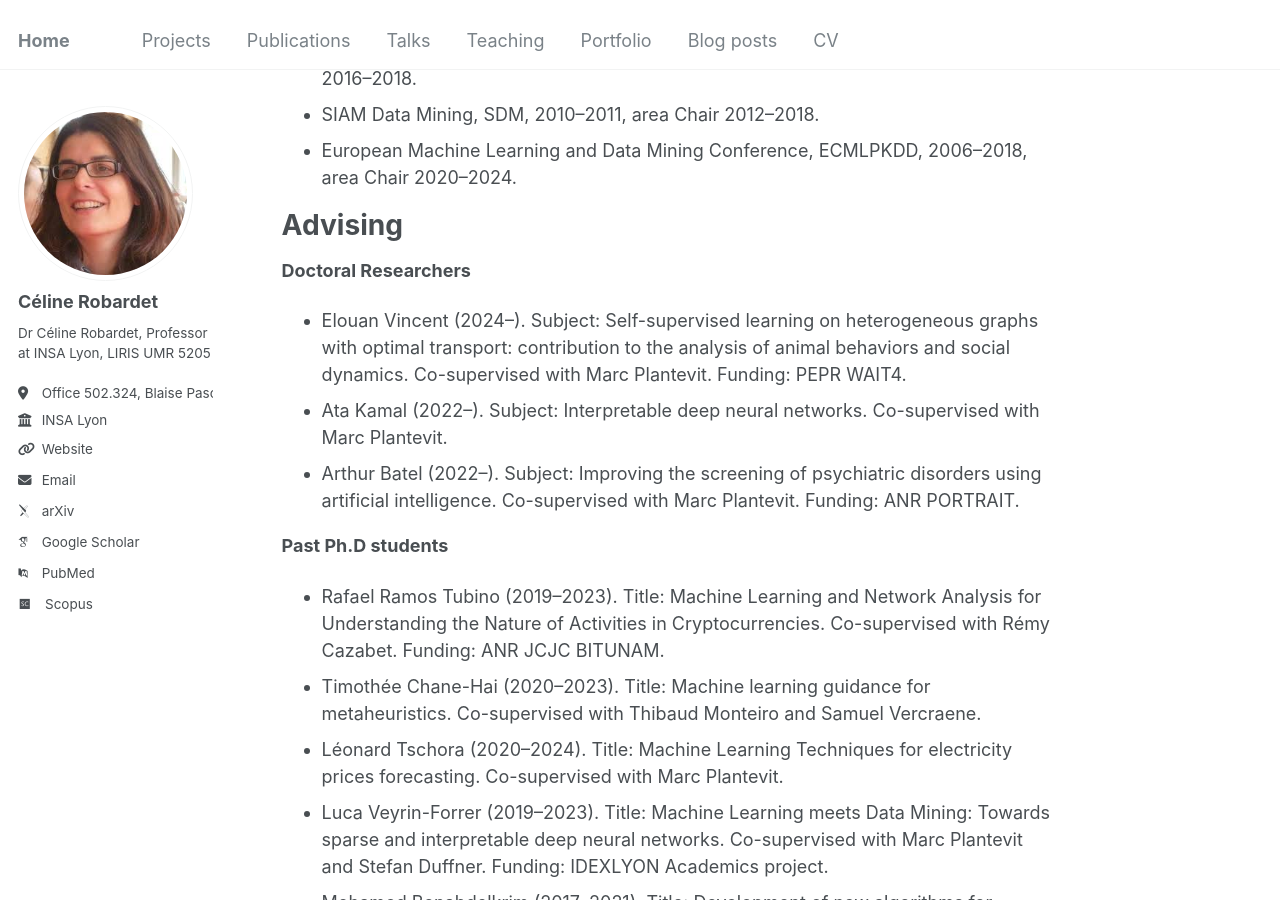
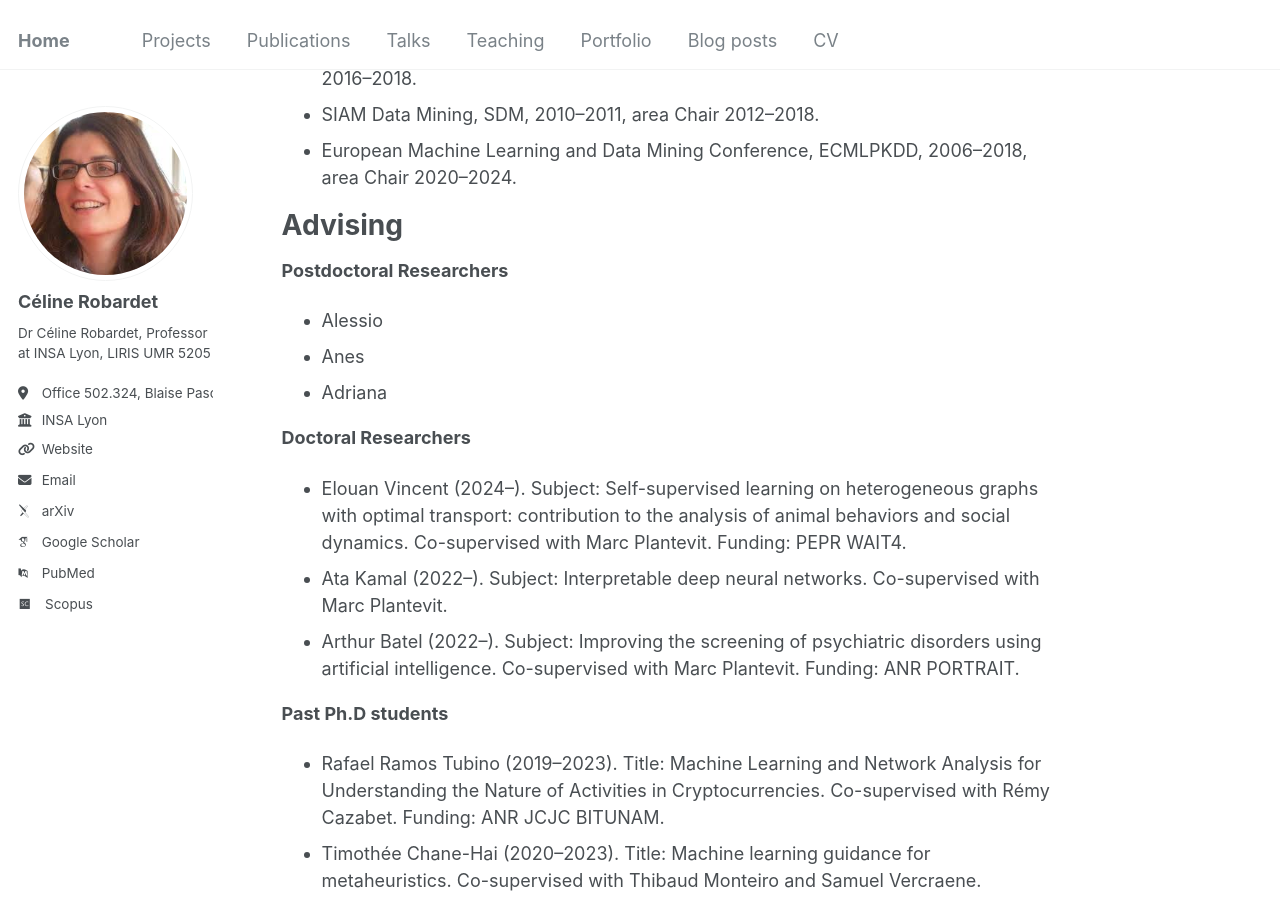
Before and after one commit to crobardet/crobardet.github.io, a Jekyll site: the page built from _pages/about.md, in a window 1280 px wide and 900 px high, scrolled down 1534 px. Built offline with Jekyll 4.4.1, drawn with Linux system fonts in a browser that asks for light colours; some web fonts are replaced.

Commit message:
Update about.md

```diff
--- a/_pages/about.md
+++ b/_pages/about.md
@@ -54,6 +54,12 @@ Program Committees
 Advising
 =====
 
+**Postdoctoral Researchers**
+
+* Alessio
+* Anes
+* Adriana
+
 **Doctoral Researchers**
 
 * Elouan Vincent (2024--). Subject: Self-supervised learning on heterogeneous graphs with optimal transport: contribution to the analysis of animal behaviors and social dynamics. Co-supervised with Marc Plantevit. Funding: PEPR WAIT4.
```
